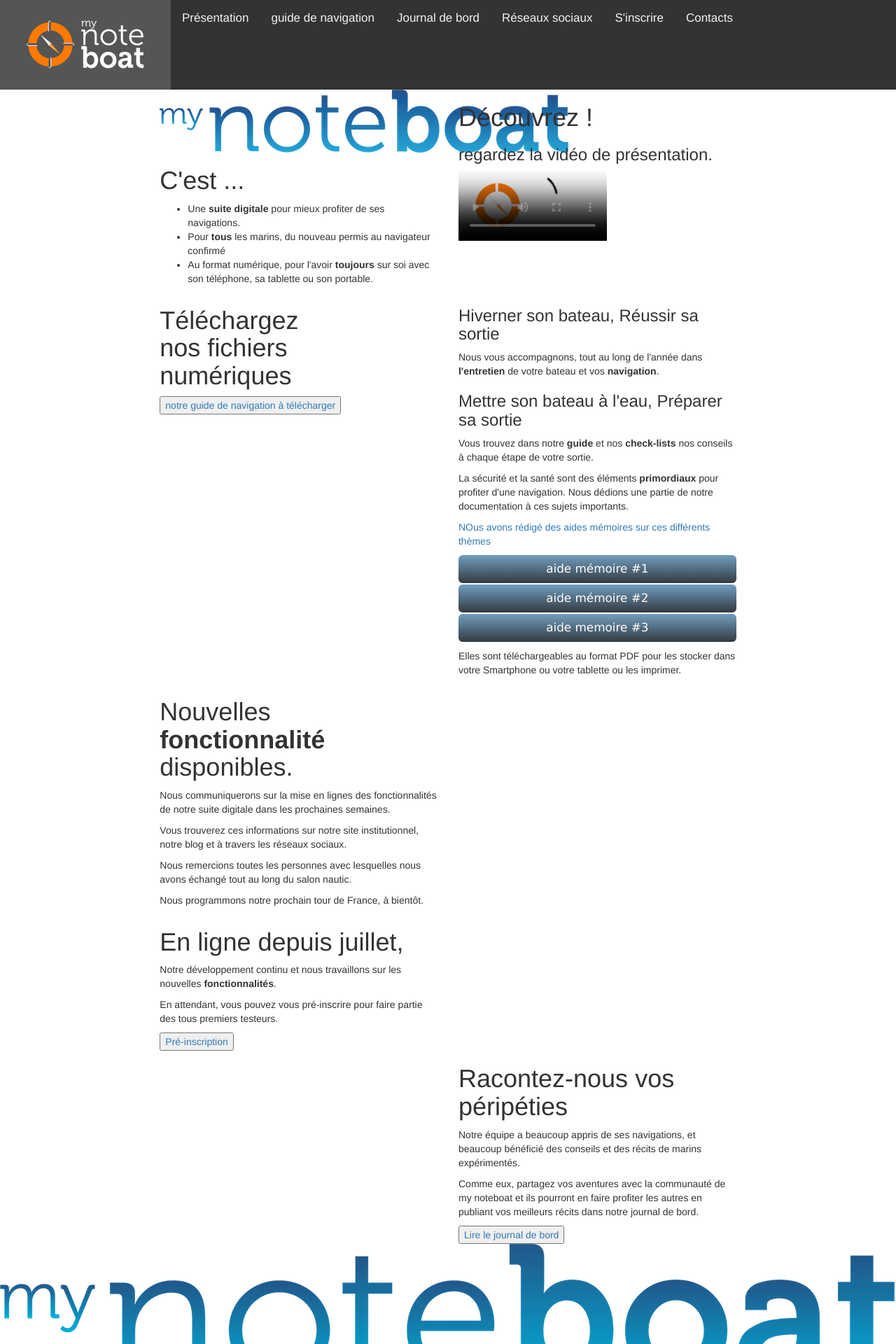
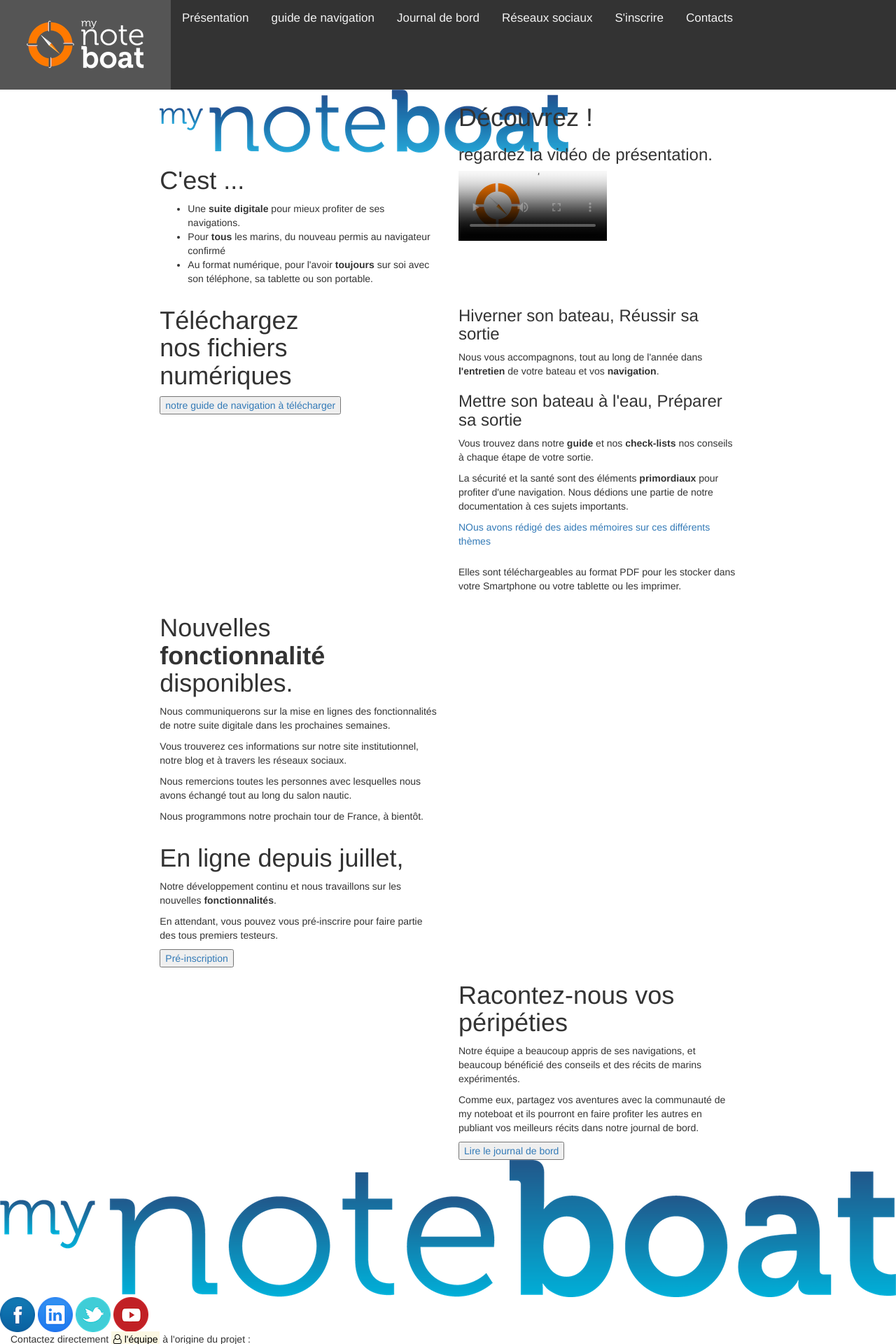
Before and after one commit to pjtiberghien/trial, a Jekyll site: the page built from docs/index.html, in a window 1280 px wide. Shown: the top 1920 px of the page at 70% size. Built offline with Jekyll 4.4.1, drawn with Linux system fonts in a browser that asks for light colours; nearby versions of some CDN libraries; grey boxes are pictures that could not be loaded.

Commit message:
vertical menu #4
correction due to code changing...

```diff
--- a/docs/assets/css/main.css
+++ b/docs/assets/css/main.css
@@ -127,13 +127,13 @@
 }
 
 #menu-vertical-aide-memoire-accordeon li {
-    background-color: #729ebf;
-    background-image: -webkit-linear-gradient(top, #729EBF 0%, #333A40 100%);
-    background-image: linear-gradient(to bottom, #729EBF 0%, #333A40 100%);
+    background-color: none;
+    background-image: none;
+    background-image: none;
     border-radius: 6px;
     margin-bottom: 2px;
 }
-#menu-vertical-aide-memoire-accordeon li li{
+#menu-vertical-aide-memoire-accordeon li{
     max-height: 0;
     overflow:hidden;
     transition: all .5s;
@@ -154,16 +154,11 @@
 }
 #menu-vertical-aide-memoire-accordeon li hover {
     background: #729EBF;
-}
-#menu-vertical-aide-memoire-accordeon li li:hover{
-    background: #999999;
+    max-height: 15 em;
 }
 #menu-vertical-aide-memoire-accordeon ul li:last-child {
     border-radius: 0 0 6px 6px;
     border: none;
-}
-#menu-vertical-aide-memoire-accordeon li:hover li{
-    max-height: 15 em;
 }
 #menu-vertical-aide-memoire a {
     display: block;
```
